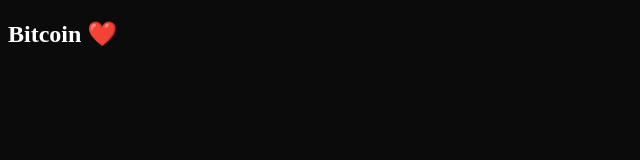
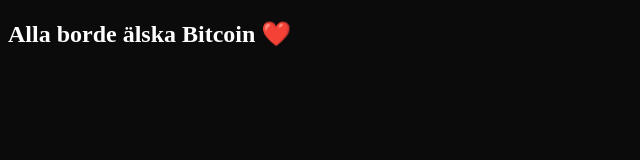
Before and after one commit to Botcoinista/Examensarbete-Bitcoin, a website: page public/index.html in a window 1280 px wide. Shown: the whole page, without its empty margins (0-640 px from the left). Drawn offline with Linux system fonts and the light colour scheme.

Commit message:
test för index.html

```diff
--- a/public/index.html
+++ b/public/index.html
@@ -22,7 +22,7 @@
         </template>
     -->
 
-    <h2>Bitcoin ❤️</h2>
+    <h2>Alla borde älska Bitcoin ❤️</h2>
 <script src="script.js"></script>
 </body>
 </html>
```
